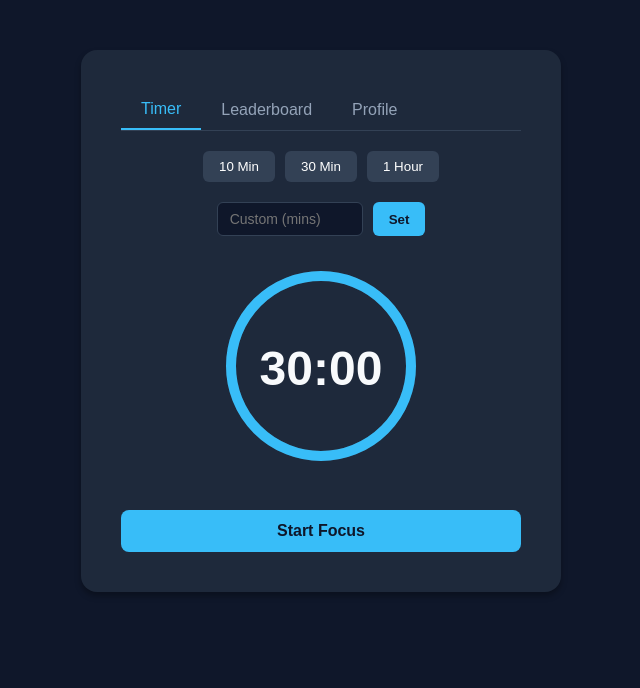
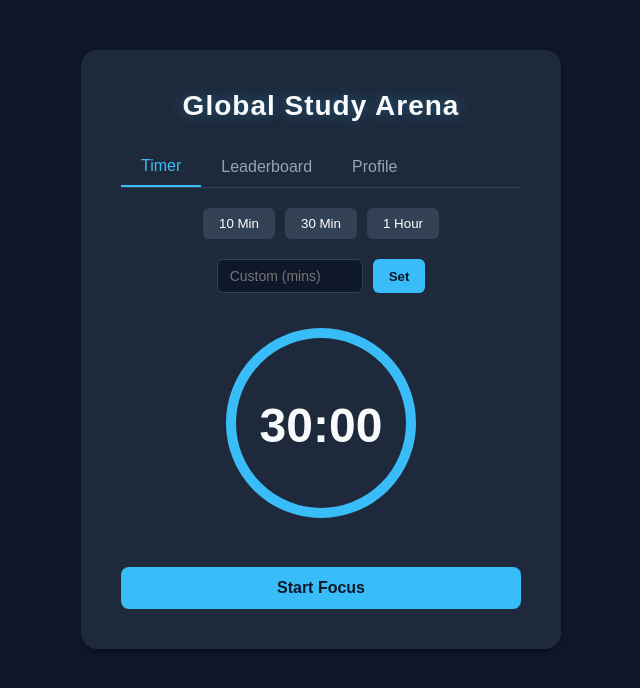
Before and after one commit to hardik-vir/Study-Arena, a Flask app: page / in a window 1280 px wide. Shown: the top 688 px of the page, without its empty margins (319-959 px from the left). Run offline with Flask 3, Linux system fonts and the light colour scheme; the visitor is signed in with stand-in values (Sample User, id 1); data comes from the database, SQL or seed files in the repository.

Commit message:
Added header

```diff
--- a/templates/index.html
+++ b/templates/index.html
@@ -96,6 +96,18 @@
             margin-bottom: 15px;
         }
 
+        /* NEW: Visually appealing header style */
+        .main-title {
+            text-align: center;
+            color: #f8fafc;
+            font-size: 28px;
+            font-weight: 800;
+            margin-top: 0;
+            margin-bottom: 25px;
+            letter-spacing: 1px;
+            text-shadow: 0 0 15px rgba(56, 189, 248, 0.4);
+        }
+
         svg { transform: rotate(-90deg); }
         circle { transition: stroke-dashoffset 1s linear; }
 
@@ -111,6 +123,9 @@
 </head>
 <body>
     <div class="arena-card">
+        <!-- NEW: The Main Header -->
+        <h1 class="main-title">Global Study Arena</h1>
+
         <!-- NAVIGATION TABS -->
         <div class="tabs">
             <button class="tab-btn active" onclick="switchTab('timer')">Timer</button>
@@ -210,6 +225,7 @@
         let timeLeft = duration;
         let timerId = null;
         let isRunning = false;
+        let endTime = null; // NEW: Tracks exact real-world time to fix tab-switching lag
 
         const timeText = document.getElementById('time-left');
         const progressRing = document.getElementById('progress-ring');
@@ -259,11 +275,18 @@
             } else {
                 successMsg.style.display = 'none'; // THE FIX: Hide message when starting
 
+                // NEW: Calculate the exact real-world time the timer should end
+                endTime = Date.now() + (timeLeft * 1000);
+
                 timerId = setInterval(() => {
-                    timeLeft--;
-                    updateDisplay();
+                    // NEW: Calculate remaining time based on real-world clock, not just loop ticks
+                    const now = Date.now();
+                    timeLeft = Math.round((endTime - now) / 1000);
 
                     if (timeLeft <= 0) {
+                        timeLeft = 0; // Prevent negative numbers from showing
+                        updateDisplay(); // Final update to show 0:00
+
                         clearInterval(timerId);
                         isRunning = false;
                         startBtn.innerText = 'Start Focus';
@@ -279,7 +302,9 @@
                             // Reload after 3 seconds so the user can see their updated rank/streak!
                             setTimeout(() => window.location.reload(), 3000);
                         });
+                        return; // Stop further execution
                     }
+                    updateDisplay();
                 }, 1000);
                 startBtn.innerText = 'Pause';
                 isRunning = true;
```
